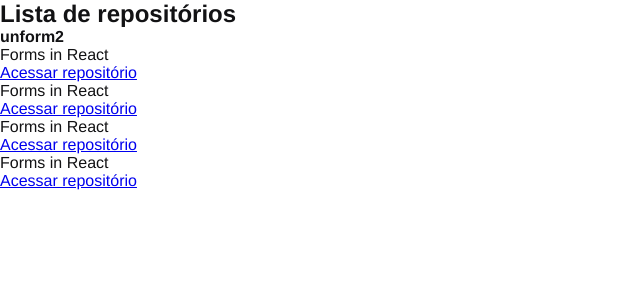
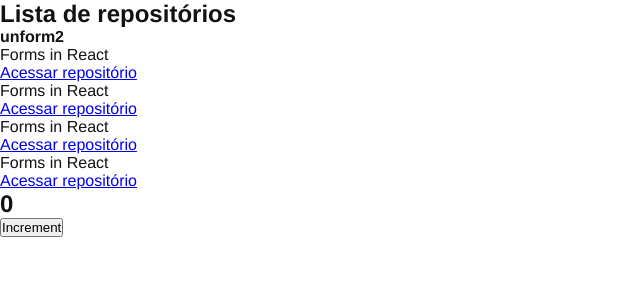
Before and after one commit to BrunoGaruda/React-Fundamentos, a React app: page / in a window 1280 px wide. Shown: the top 300 px of the page, without its empty margins (0-640 px from the left). Built offline with nearby package versions, Linux system fonts and the light colour scheme.

Commit message:
creating useState layout and testing with counter

```diff
--- a/src/App.jsx
+++ b/src/App.jsx
@@ -1,6 +1,13 @@
+import { Counter } from './components/Counter'
 import { RepositoryList } from './components/RepositoryList'
 import './styles/global.scss'
 
 export function App() {
-  return <RepositoryList />
+  return (
+    // fragment
+    <>
+      <RepositoryList />
+      <Counter />
+    </>
+  )
 }
--- /dev/null
+++ b/src/components/Counter.jsx
@@ -0,0 +1,19 @@
+// primeiro hook = useState
+import { useState } from 'react'
+
+export function Counter() {
+  const [counter, setCounter] = useState(0)
+
+  function increment() {
+    setCounter(counter + 1)
+    // console.log(counter)
+  }
+  return (
+    <div>
+      <h2>{counter}</h2>
+      <button type="button" onClick={increment}>
+        Increment
+      </button>
+    </div>
+  )
+}
```
Also changed, not shown: 1 other file (tests, documents, lock files or other folders).
